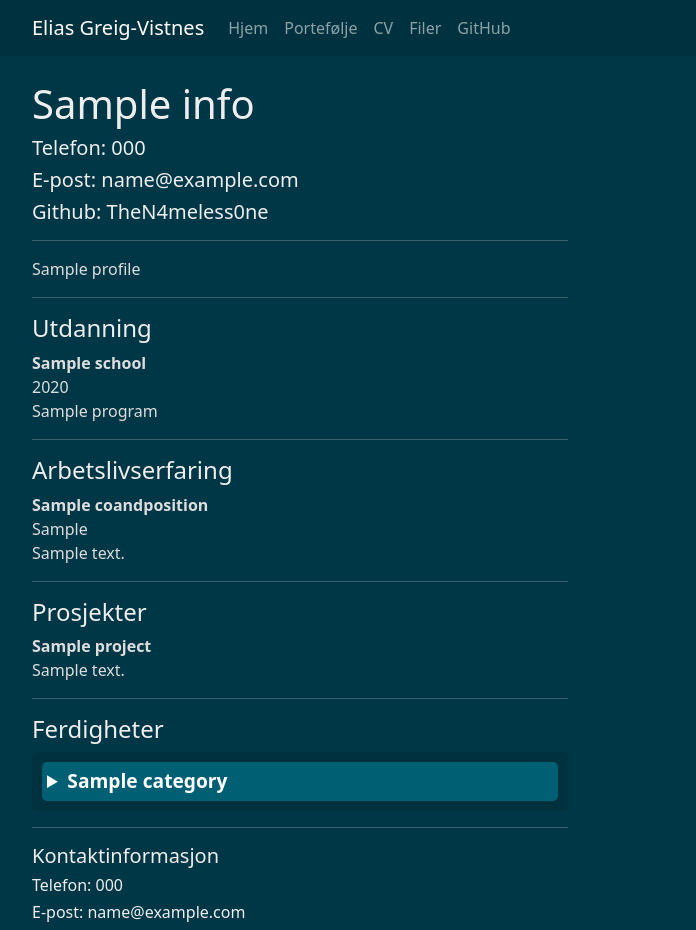
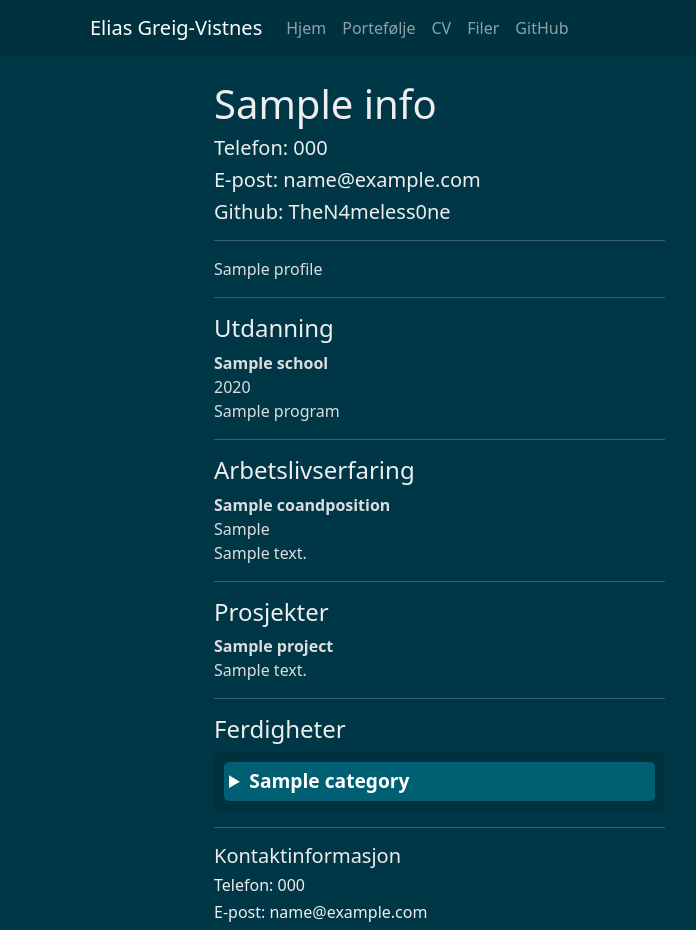
Before and after one commit to TheN4meless0ne/Den-store-f-rjulsoppgaven_YFF-Elias, a Flask app: template portfolio/templates/page/portfolio.html in a window 1280 px wide. Shown: the whole page, without its empty margins (50-746 px from the left). Run offline with Flask 3, Linux system fonts and the light colour scheme; the template is opened without the code that fills it: most values are stand-ins (such as "Sample title", 1, 10 or a date in 2020); some libraries are stand-ins or nearby versions.

Commit message:
update css

```diff
--- a/portfolio/static/css/main.css
+++ b/portfolio/static/css/main.css
@@ -82,3 +82,88 @@
 .larger_text {
 font-size: 1.2rem;
 }
+
+a.normalText {
+    color: inherit;
+    text-decoration: none;
+    font-weight: normal;
+}
+
+.bold-text {
+    font-weight: bold;
+}
+
+.no-margin {
+    margin: 0;
+}
+
+.container {
+    display: absolute;
+    justify-content: space-between;
+    align-items: flex-start;
+    width: 80%; /* Adjust the width as needed */
+}
+
+.page_header {
+    /* Add styles for the container header */
+}
+
+.page_content_container {
+    display: block;
+}
+
+.page_content {
+    text-align: left;
+}
+
+details {
+    padding: 10px;
+    border-radius: 5px;
+    background-color: #00313f; /* Slightly lighter blue background */
+}
+
+summary {
+    font-weight: bold;
+    background-color: #005f73; /* Different shade for summary */
+    padding: 5px;
+    border-radius: 5px;
+    color: white;
+}
+
+ul {
+    list-style-type: none;
+    padding: 0;
+}
+
+li {
+    display: flex;
+    justify-content: space-between;
+    align-items: center;
+}
+
+.project-date {
+    margin-left: auto;
+    padding-left: 10px;
+}
+
+.image-container {
+    flex-shrink: 0;
+}
+
+.image {
+    width: 400px; /* Adjust this value to control the image size */
+    height: auto;
+    margin-left: 20px; /* Adjust the margin to control spacing around the image */
+    position: absolute;
+    right: -600px; /* Move the image further to the right */
+}
+
+@media (max-width: 768px) {
+    .image {
+        width: 300px; /* Adjust this value to control the image size */
+        margin-left: 0; /* Remove the left margin */
+        margin-bottom: 20px; /* Add margin below the image */
+        position: static; /* Reset the position */
+        right: 0; /* Reset the right property */
+    }
+}
--- a/portfolio/static/css/portfolio.css
+++ b/portfolio/static/css/portfolio.css
@@ -1,46 +1,11 @@
-.bold-text {
-    font-weight: bold;
-}
-
-.no-margin {
-    margin: 0;
-}
-
-.education_item {
-    margin-bottom: 10px; /* Adjust this value to control the vertical distance */
-}
-
-.portfolio-container {
-    display: flex;
-    justify-content: space-between;
-    align-items: flex-start;
-    width: 80%; /* Adjust the width as needed */
-}
-
 .portfolio {
     width: 60%;
     position: relative;
     text-align: left; /* Ensure text is aligned to the left */
 }
 
-.portfolio_content_container {
-    display: block;
-}
-
-.portfolio_content {
-    text-align: left; /* Ensure text is aligned to the left */
-}
-
-.image-container {
-    flex-shrink: 0;
-}
-
-.profile-image {
-    width: 400px; /* Adjust this value to control the image size */
-    height: auto;
-    margin-left: 20px; /* Adjust the margin to control spacing around the image */
-    position: absolute;
-    right: -600px; /* Move the image further to the right */
+.education_item {
+    margin-bottom: 10px; /* Adjust this value to control the vertical distance */
 }
 
 @media (max-width: 768px) {
@@ -49,12 +14,4 @@
         align-items: center; /* Center the content */
         width: 100%; /* Reset the width to 100% */
     }
-
-    .profile-image {
-        width: 300px; /* Adjust this value to control the image size */
-        margin-left: 0; /* Remove the left margin */
-        margin-bottom: 20px; /* Add margin below the image */
-        position: static; /* Reset the position */
-        right: 0; /* Reset the right property */
-    }
 }
--- a/portfolio/templates/page/portfolio.html
+++ b/portfolio/templates/page/portfolio.html
@@ -1,9 +1,9 @@
 {% extends 'layout.html' %}
 
 {% block content %}
-    <div class="portfolio-container">
+    <div class="container">
         <div class="portfolio">
-            <div class="portfolio_header">
+            <div class="page_header">
                 <h1>{{ info.name | e }}</h1>
                 <h5>
                     <span>
@@ -26,12 +26,12 @@
             </div>
             {% if imageInfo.showImage %}
                 <div class="image-container">
-                    <img src="{{ url_for('serve_image', filename=imageInfo.filename) }}" alt="{{ imageInfo.alt }}" class="profile-image large-right">
+                    <img src="{{ url_for('serve_image', filename=imageInfo.filename) }}" alt="{{ imageInfo.alt }}" class="image large-right">
                 </div>
             {% endif %}
             <hr>
-            <div class="portfolio_content_container">
-                <div class="portfolio_content">
+            <div class="page_content_container">
+                <div class="page_content">
                     <p>{{ info.profile | replace('\n', '<br>') | safe }}</p>
                     <hr>
                     <h4>Utdanning</h4>
```
Also changed, not shown: portfolio/static/css/style.css (+6 -34 lines), portfolio/templates/index.html (+12 -0 lines).
